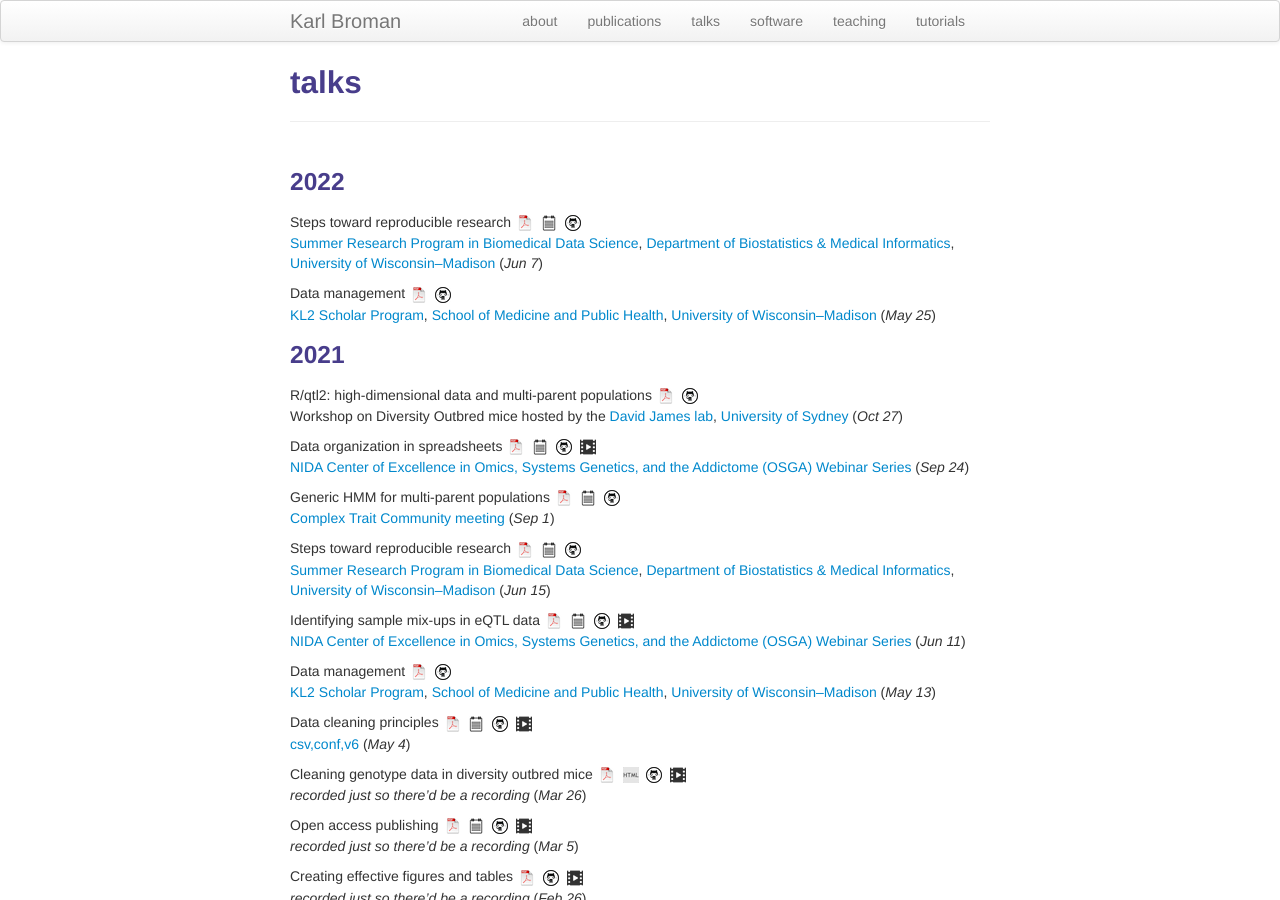
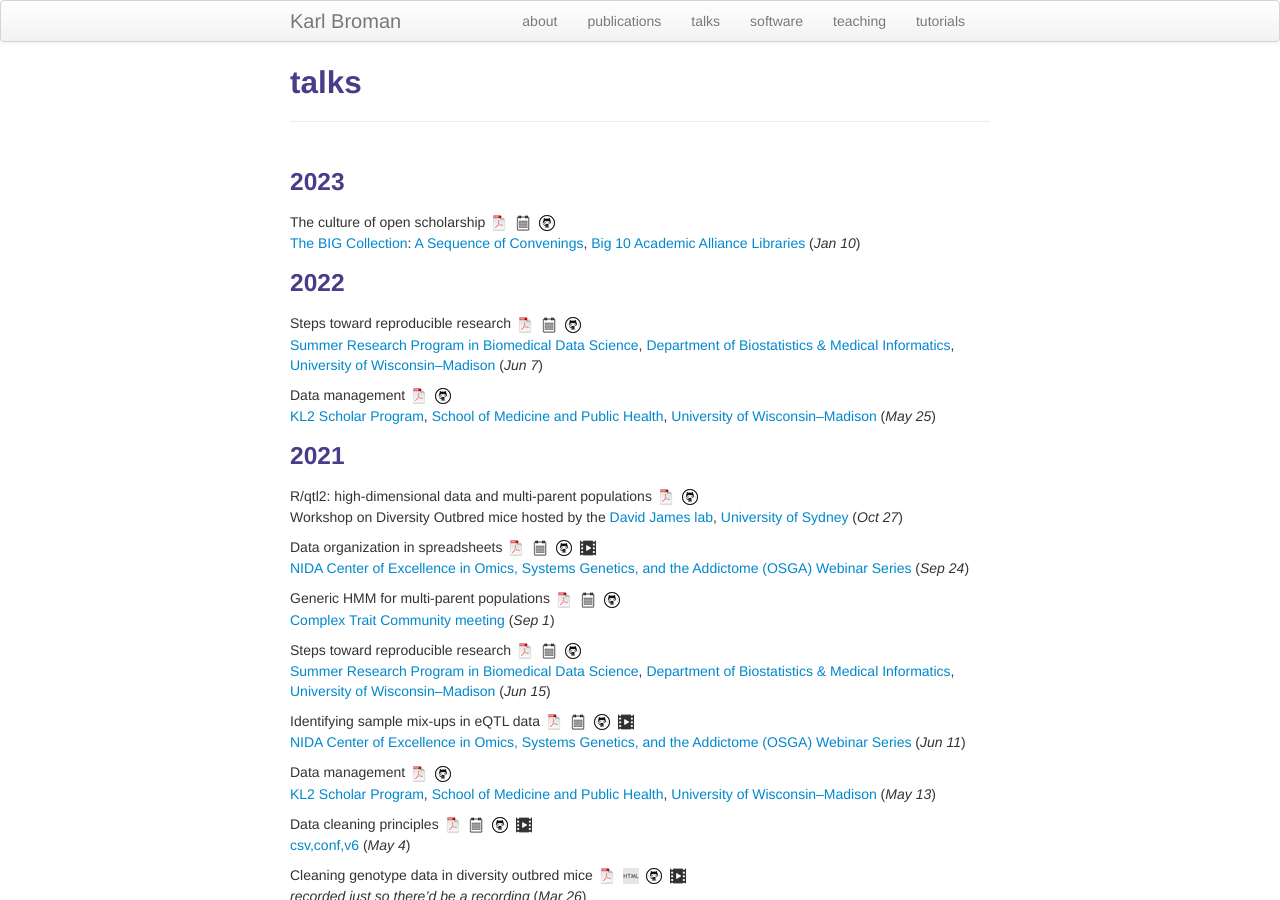
Before and after one commit to kbroman/kbroman.github.io, a Jekyll site: the page built from talks.md, in a window 1280 px wide and 900 px high. Built offline with Jekyll 4.4.1, drawn with Linux system fonts in a browser that asks for light colours.

Commit message:
add big10 libs talk

```diff
--- a/talks.md
+++ b/talks.md
@@ -3,6 +3,20 @@ layout: page
 title: talks
 description: Karl Broman's talks
 ---
+
+### 2023
+
+The culture of open scholarship
+[![pdf](icons16/pdf-icon.png)](https://kbroman.org/Talk_Big10Libs/oa2023.pdf)
+[![pdf w/notes](icons16/notes-icon.png)](https://kbroman.org/Talk_Big10Libs/oa2023_notes.pdf)
+[![github](icons16/github-icon.png)](https://github.com/kbroman/Talk_Big10Libs)<br/>
+[The BIG
+Collection](https://btaa.org/library/big-collection/the-big-collection-introduction):
+[A Sequence of
+Convenings](https://btaa.org/library/big-collection/a-sequence-of-convenings),
+[Big 10 Academic Alliance Libraries](https://btaa.org/library/Libraries)
+(_Jan 10_)
+
 
 ### 2022
 
```
